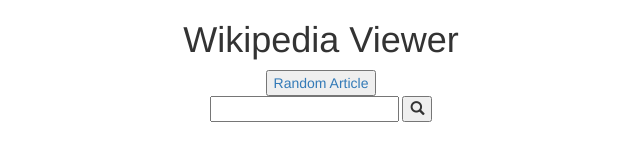
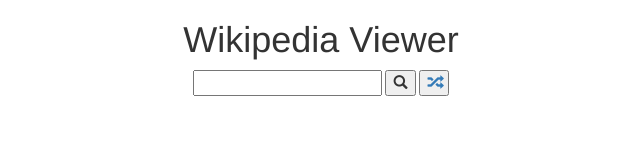
Before and after one commit to lacyjpr/wikipedia_viewer, a plain HTML site: page index.html in a window 1280 px wide. Shown: the whole page, without its empty margins (319-959 px from the left). Drawn offline with nearby package versions, Linux system fonts and the light colour scheme.

Commit message:
change random article button to glyphicon

```diff
--- a/index.html
+++ b/index.html
@@ -17,10 +17,10 @@
 
 		<div class="container text-center">
 			<h1>Wikipedia Viewer</h1>
-			<a href="https://en.wikipedia.org/wiki/Special:Random" target="_blank"><button>Random Article</button></a>
 			<form id="form-container" class="form-container">
 				<input type="text" id="searchText" required>
-    			<button id="submit"><i class='glyphicon glyphicon-search'></i></button>
+    			<button id="submit"><i class="glyphicon glyphicon-search"></i></button>
+				<a href="https://en.wikipedia.org/wiki/Special:Random" target="_blank"><button><i class="glyphicon glyphicon-random"></i></button></a>
     		</form>
 		</div><!--container-->
 
```
